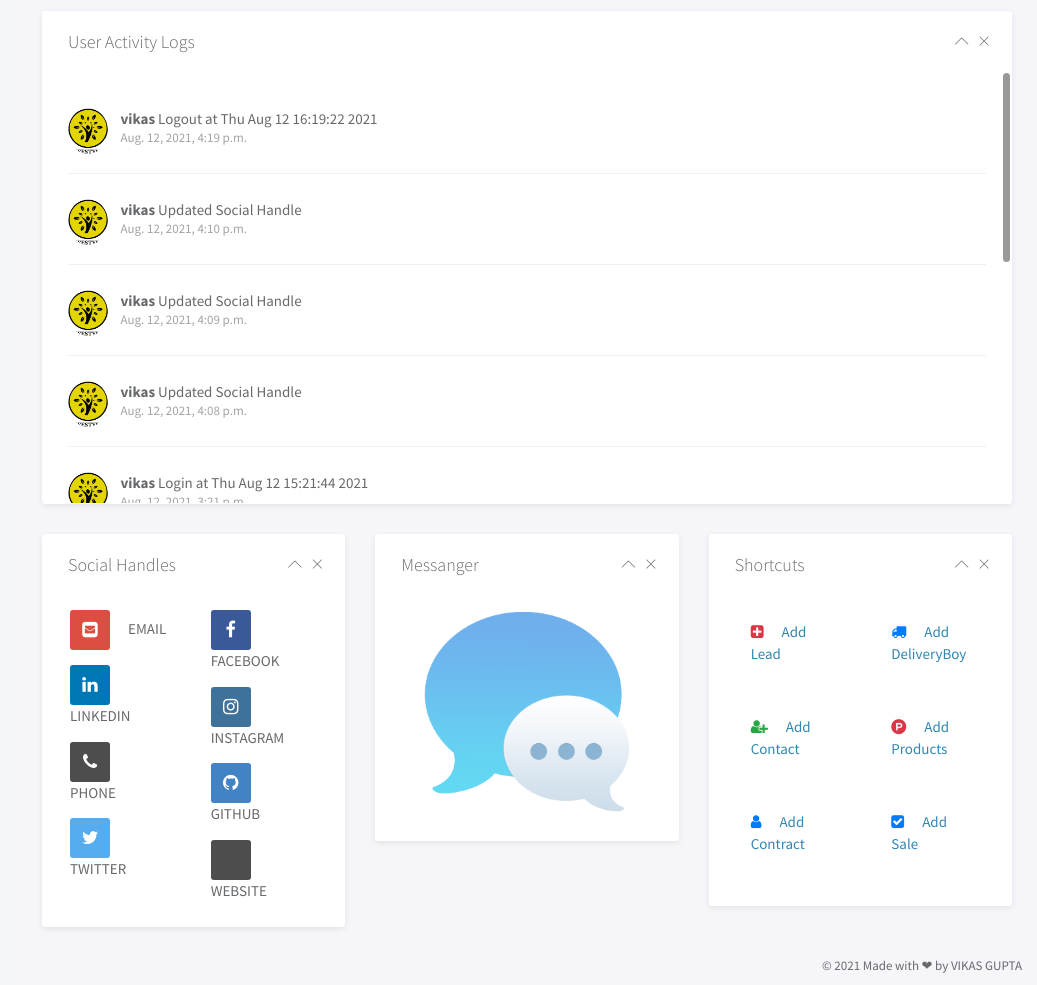
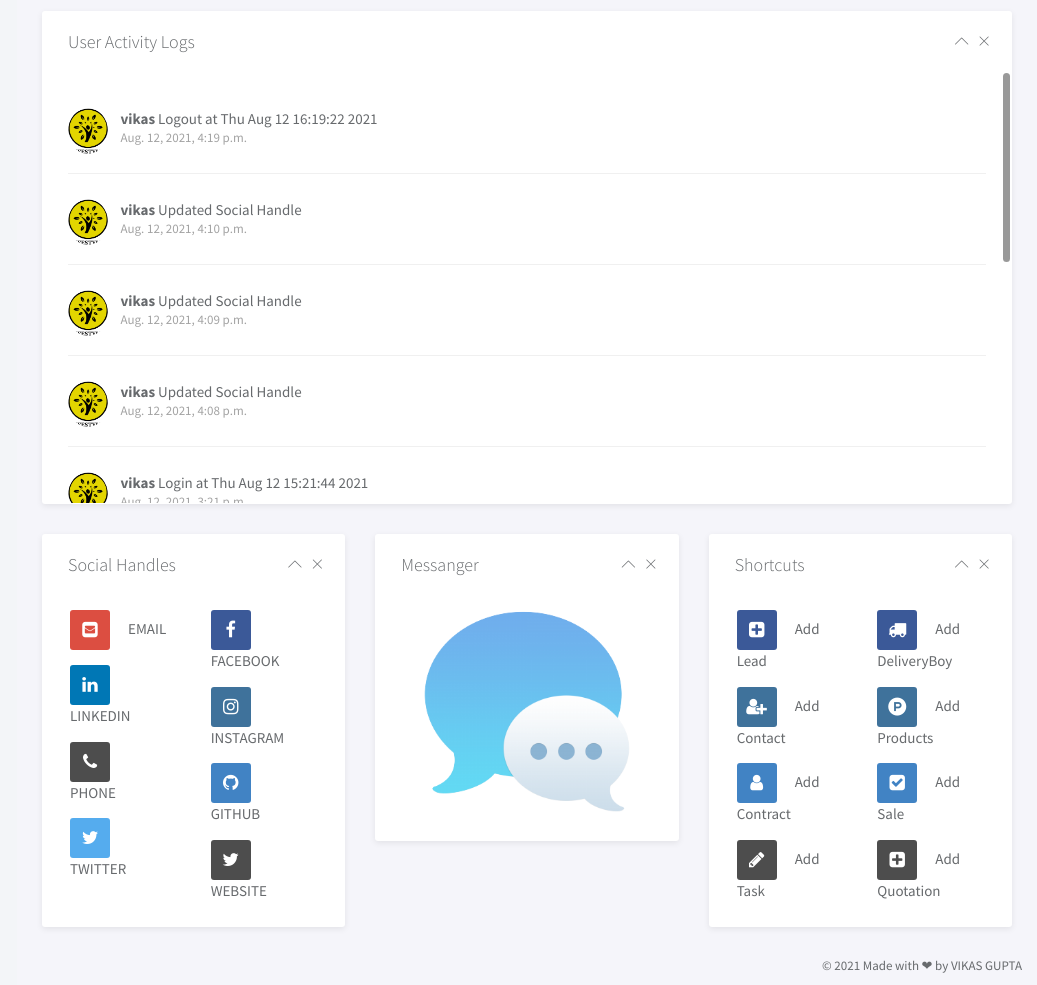
Before and after one commit to vikas-0-3/ecart, a Django app: page /home in a window 1280 px wide. Shown: the part 800-1785 px from the top of the page, without its empty margins (243-1280 px from the left). Run offline with Django 3.2, Linux system fonts and the light colour scheme; a user stored in the database is signed in; data comes from the database, SQL or seed files in the repository; both versions use the stored data as it was after the commit; some libraries are stand-ins or nearby versions.

Commit message:
removed bugs

```diff
--- a/ecart/shopping/forms.py
+++ b/ecart/shopping/forms.py
@@ -194,6 +194,8 @@ class SocialForm(forms.ModelForm):
             "github",
             "email",
             "phone",
+            "website",
+            "twitter",
         ]
 
 
--- a/ecart/shopping/models.py
+++ b/ecart/shopping/models.py
@@ -161,6 +161,8 @@ class Social(models.Model):
     github = models.TextField(max_length=500, null=True, blank=True)
     email = models.TextField(max_length=500, null=True, blank=True)
     phone = models.TextField(max_length=500, null=True, blank=True)
+    website = models.TextField(max_length=500, null=True, blank=True)
+    twitter = models.TextField(max_length=500, null=True, blank=True)
 
 
 class Quotations(models.Model):
--- a/ecart/shopping/templates/User/index.html
+++ b/ecart/shopping/templates/User/index.html
@@ -241,7 +241,7 @@
 												<li class="m-2"><a href="{{ socialdata.facebook }}" target="_blank" class="facebook-bg"><i class="fa fa-facebook"></i></a>&emsp; FACEBOOK</li><br>
 												<li class="m-2"><a href="{{ socialdata.instagram }}" target="_blank" class="instagram-bg"><i class="fa fa-instagram"></i></a>&emsp; INSTAGRAM</li><br>
 												<li class="m-2"><a href="{{ socialdata.github }}" target="_blank" class="github-bg"><i class="fa fa-github"></i></a>&emsp; GITHUB</li><br>
-												<li class="m-2"><a href="{{ socialdata.email }}" target="_blank" class="website-bg"><i class="fa fa-website"></i></a>&emsp; WEBSITE</li><br>
+												<li class="m-2"><a href="{{ socialdata.website }}" target="_blank" class="phone-bg"><i class="fa fa-twitter"></i></a>&emsp; WEBSITE</li><br>
 											</ul>
 										</div>
 									</div>
@@ -283,27 +283,20 @@
 								<div class="panel-body">
 									<div class="row">
 										<div class="col-sm">
-											<div class="alert ">
-												<i class="fa fa-plus-square text-danger"></i>&emsp; <a href="addlead" >Add Lead</a>
-											</div>
-											<div class="alert">
-												<i class="fa fa-user-plus text-success"></i>&emsp; <a href="addcontact" >Add Contact</a>
-											</div>
-											<div class="alert">
-												<i class="fa fa-user text-primary"></i>&emsp; <a href="addcontract" >Add Contract</a>
-											</div>
+											<ul class="list-inline social-icons">
+												<li class="m-2"><a href="addlead" class="facebook-bg"><i class="fa fa-plus-square"></i></a>&emsp; Add Lead</li><br>
+												<li class="m-2"><a href="addcontact" class="instagram-bg"><i class="fa fa-user-plus"></i></a>&emsp; Add Contact</li><br>
+												<li class="m-2"><a href="addcontract" class="github-bg"><i class="fa fa-user"></i></a>&emsp; Add Contract</li><br>
+												<li class="m-2"><a href="addtask" class="phone-bg"><i class="fa fa-pencil"></i></a>&emsp; Add Task</li><br>
+											</ul>
 										</div>
 										<div class="col-sm">
-
-									<div class="alert">
-										<i class="fa fa-truck text-primary"></i>&emsp; <a href="adddeliveryboy" >Add DeliveryBoy</a>
-									</div>
-									<div class="alert">
-										<i class="fa fa-product-hunt text-danger"></i>&emsp; <a href="addproduct" >Add Products</a>
-									</div>
-									<div class="alert">
-										<i class="fa fa-check-square text-primary"></i>&emsp; <a href="addsale" >Add Sale</a>
-									</div>
+											<ul class="list-inline social-icons">
+												<li class="m-2"><a href="adddeliveryboy" class="facebook-bg"><i class="fa fa-truck"></i></a>&emsp; Add DeliveryBoy</li><br>
+												<li class="m-2"><a href="addproduct" class="instagram-bg"><i class="fa fa-product-hunt"></i></a>&emsp; Add Products</li><br>
+												<li class="m-2"><a href="addsale" class="github-bg"><i class="fa fa-check-square"></i></a>&emsp; Add Sale</li><br>
+												<li class="m-2"><a href="addquotation" class="phone-bg"><i class="fa fa-plus-square"></i></a>&emsp; Add Quotation</li><br>
+											</ul>
 										</div>
 									</div>
 
```
Also changed, not shown: ecart/shopping/templates/User/settings/social.html (+14 -0 lines), ecart/db.sqlite3, ecart/media/twitter.png (added), ecart/media/www.png (added), ecart/shopping/migrations/0038_auto_20210812_1607.py (added).
